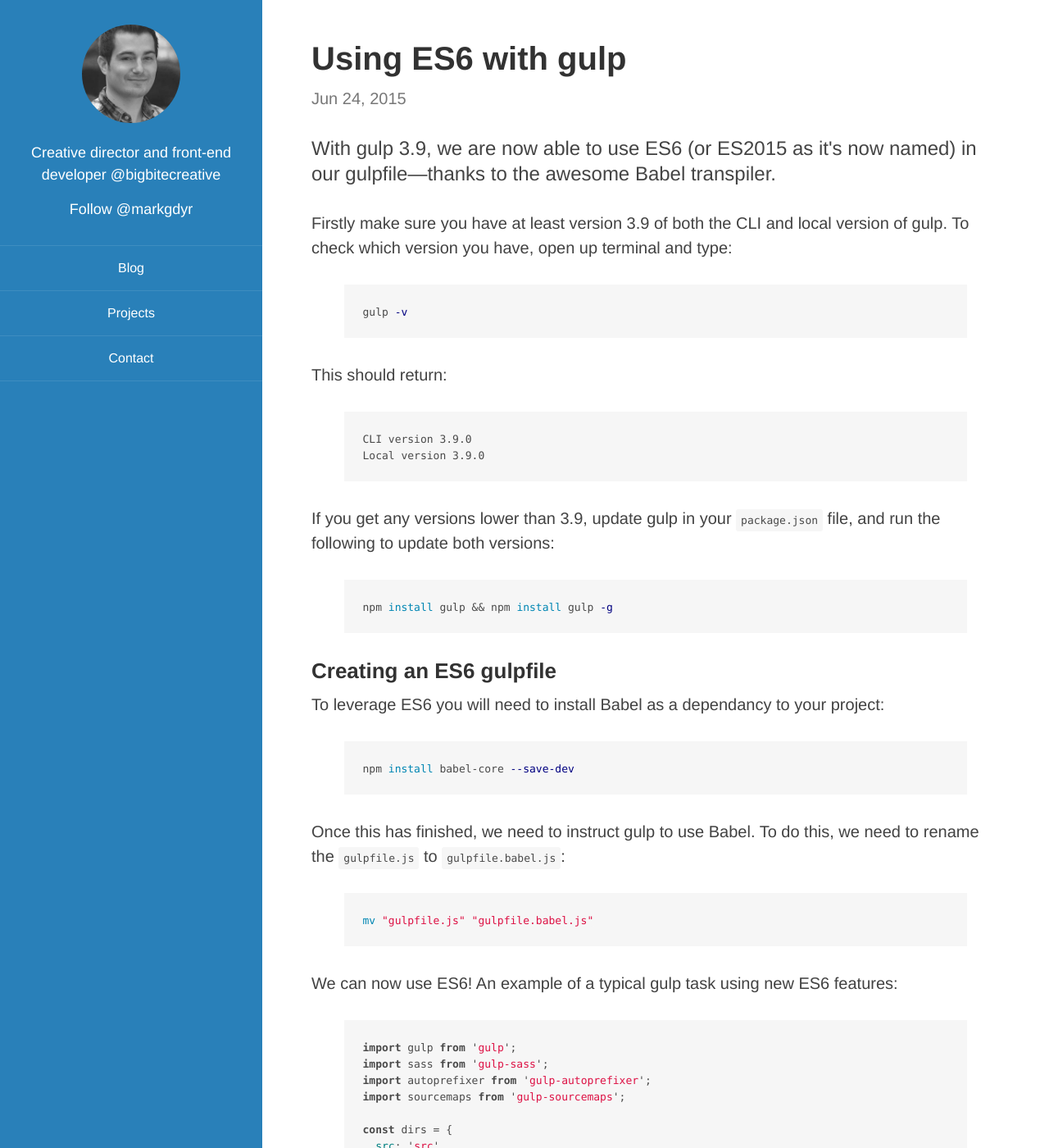
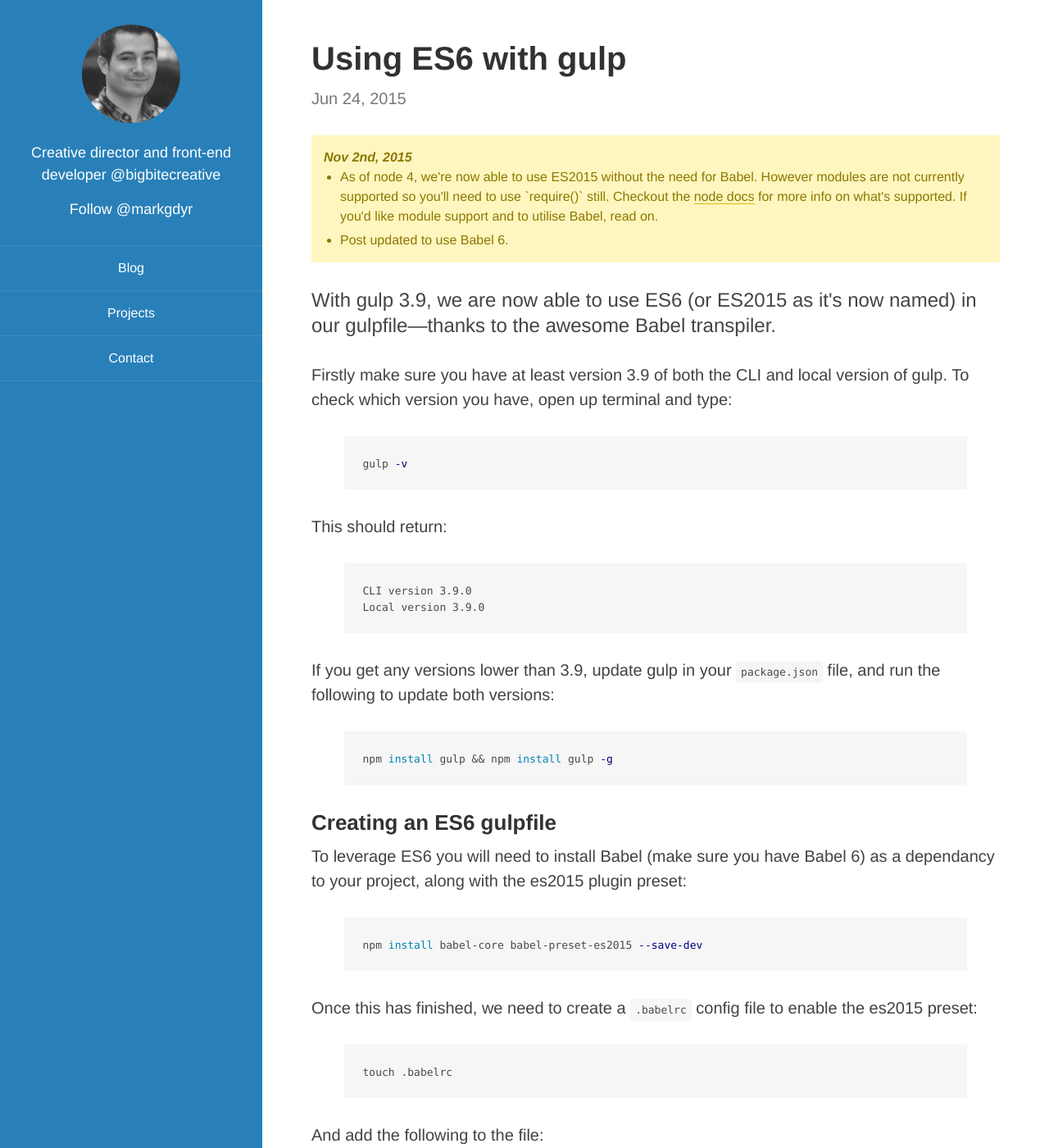
Before and after one commit to markgoodyear/markgoodyear.github.io, a Jekyll site: the page built from _posts/2015-06-24-using-es6-with-gulp.md, in a window 1280 px wide and 1400 px high. Shown: the whole window at 82% size. Built offline with Jekyll 4.4.1, drawn with Linux system fonts in a browser that asks for light colours; comment, search, counter and statistics services are not loaded; a file with an impossible date is left out; some of the changed text lies outside the part shown.

Commit message:
Update ES6 gulp post to use Babel 6

```diff
--- a/_posts/2015-06-24-using-es6-with-gulp.md
+++ b/_posts/2015-06-24-using-es6-with-gulp.md
@@ -4,7 +4,21 @@ excerpt: "Learn how to use ES6 in your gulpfile"
 layout: post
 published: true
 date: 2015-06-24
+updated: 2015-11-02
 ---
+
+<div class="callout  callout--info  callout--small">
+  <em><strong>Nov 2nd, 2015</strong></em><br>
+  <ul class="callout__list">
+    <li>
+      As of node 4, we're now able to use ES2015 without the need for Babel. However modules are not currently supported so you'll need to use `require()` still. Checkout the <a href="https://nodejs.org/en/docs/es6/">node docs</a> for more info on what's supported. If you'd like module support and to utilise Babel, read on.
+    </li>
+
+    <li>
+      Post updated to use Babel 6.
+    </li>
+  </ul>
+</div>
 
 <p class="lead">With gulp 3.9, we are now able to use ES6 (or ES2015 as it's now named) in our gulpfile—thanks to the awesome Babel transpiler.</p>
 
@@ -28,21 +42,37 @@ npm install gulp && npm install gulp -g
 {% endhighlight %}
 
 ### Creating an ES6 gulpfile
-To leverage ES6 you will need to install Babel as a dependancy to your project:
+To leverage ES6 you will need to install Babel (make sure you have Babel 6) as a dependancy to your project, along with the es2015 plugin preset:
 
 {% highlight bash %}
-npm install babel-core --save-dev
+npm install babel-core babel-preset-es2015 --save-dev
 {% endhighlight %}
 
-Once this has finished, we need to instruct gulp to use Babel. To do this, we need to rename the `gulpfile.js` to `gulpfile.babel.js`:
+Once this has finished, we need to create a `.babelrc` config file to enable the es2015 preset:
+
+{% highlight javascript %}
+touch .babelrc
+{% endhighlight %}
+
+And add the following to the file:
+
+{% highlight javascript %}
+{
+  "presets": ["es2015"]
+}
+{% endhighlight %}
+
+We then need to instruct gulp to use Babel. To do this, we need to rename the `gulpfile.js` to `gulpfile.babel.js`:
 
 {% highlight bash %}
 mv "gulpfile.js" "gulpfile.babel.js"
 {% endhighlight %}
 
-We can now use ES6! An example of a typical gulp task using new ES6 features:
+We can now use ES6 via Babel! An example of a typical gulp task using new ES6 features:
 
 {% highlight javascript %}
+'use strict';
+
 import gulp from 'gulp';
 import sass from 'gulp-sass';
 import autoprefixer from 'gulp-autoprefixer';
@@ -70,12 +100,6 @@ gulp.task('styles', () => {
 
 Here we have utilised ES6 [import/modules], [arrow functions], [template strings] and [constants]. If you'd like to check out more ES6 features, [es6-features.org] is a handy resource.
 
-If you come across any errors running gulp, try installing `babel` instead of `babel-core`:
-
-{% highlight bash %}
-npm install babel --save-dev
-{% endhighlight %}
-
 [import/modules]: https://developer.mozilla.org/en-US/docs/Web/JavaScript/Reference/Statements/import
 
 [arrow functions]: https://developer.mozilla.org/en-US/docs/Web/JavaScript/Reference/Functions/Arrow_functions
--- a/_scss/components/_callout.scss
+++ b/_scss/components/_callout.scss
@@ -8,6 +8,15 @@
   padding: rem($base-spacing-unit);
   border-radius: 3px;
 
+  &__list {
+    margin: 0;
+    padding-left: 20px;
+
+    li:not(:last-of-type) {
+      padding-bottom: 5px;
+    }
+  }
+
   a {
     color: #fff;
   }
@@ -15,6 +24,15 @@
   &--info {
     background-color: #fff6bf;
     color: darken(#fff6bf, 60%);
+
+    a {
+      color: darken(#fff6bf, 60%);
+      border-bottom: 1px solid darken(#fff6bf, 45%) !important; // ugh i know
+
+      &:hover {
+        color: darken(#fff6bf, 80%);
+      }
+    }
   }
 
   &--center {
```
